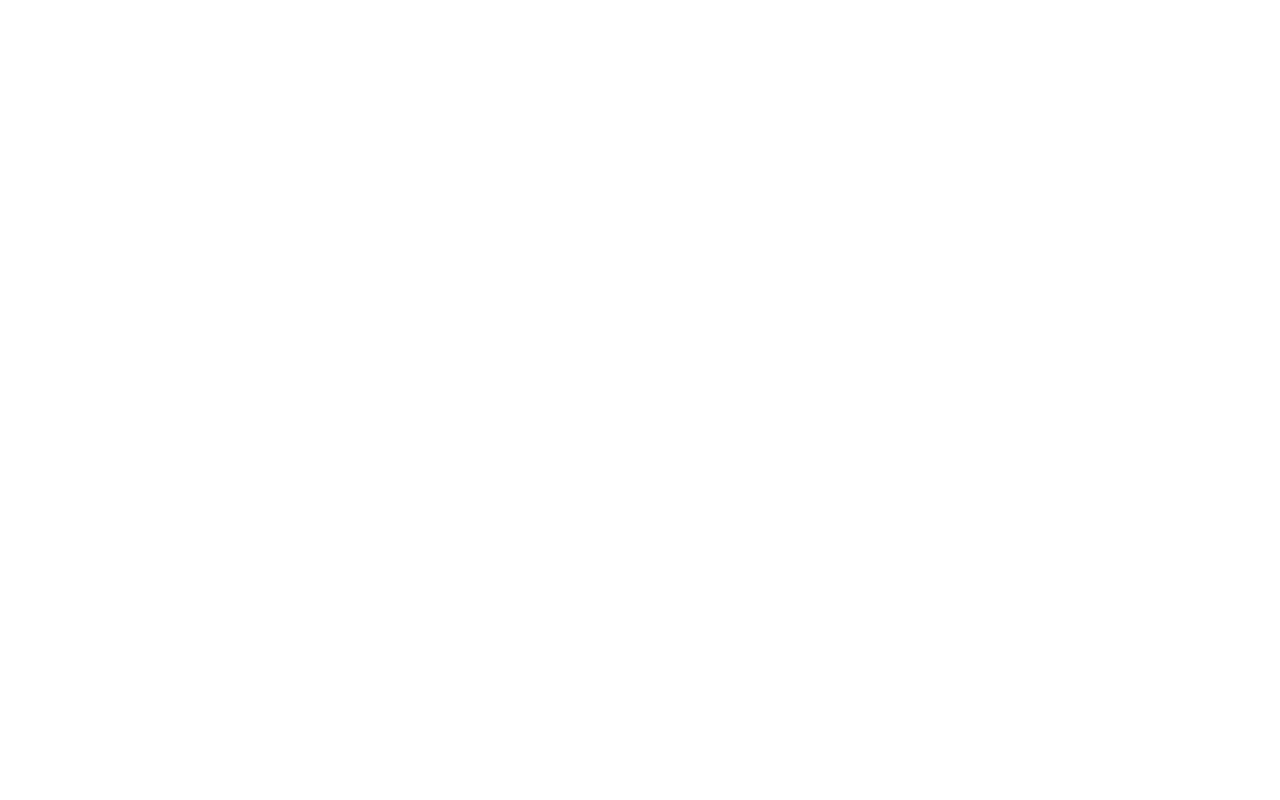
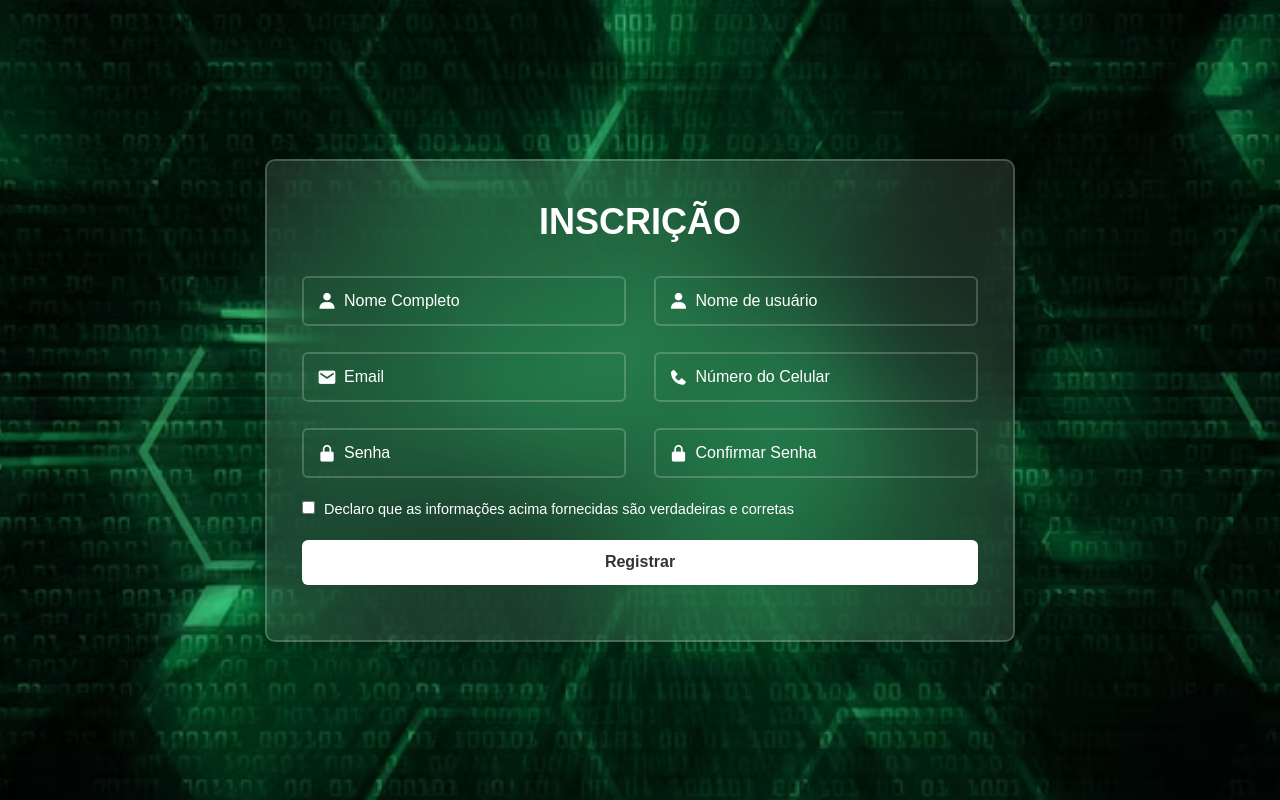
Before and after one commit to inacioLenz13/ProjectDua, a plain HTML site: page Inscreva-se/ins.html in a window 1280 px wide. Drawn offline with nearby package versions, Linux system fonts and the light colour scheme.

Commit message:
Create Screem

```diff
--- a/Inscreva-se/ins.css
+++ b/Inscreva-se/ins.css
@@ -0,0 +1,96 @@
+*{
+    margin: 0;
+    padding: 0;
+    box-sizing: border-box;
+    font-family: "Poppins", sans-serif;
+}
+
+body{
+    display: flex;
+    justify-content: center;
+    align-items: center;
+    min-height: 100vh;
+    background: url('imgTech/essa.avif ') no-repeat;
+    background-size: cover;
+    background-position: center;
+}
+
+.wrapper{
+    width: 750px;
+    background: rgba(255, 255, 255, .1);
+    border: 2px solid rgba(255, 255, 255, .2);
+    box-shadow: 0 0 10px rgba(0, 0, 0, .2);
+    backdrop-filter: blur(50px);
+    border-radius: 10px;
+    color: #fff;
+    padding: 40px 35px 55px;
+    margin: 0 10px;
+}
+
+.wrapper h1 {
+    font-size: 36px;
+    text-align: center;
+    margin-bottom: 20px;
+}
+
+.wrapper .input-box {
+    display: flex;
+    justify-content: space-between;
+    flex-wrap: wrap;
+}
+
+.input-box .input-field {
+    position:relative;
+    width: 48%;
+    height: 50px;
+    margin: 13px 0;
+}
+
+.input-box .input-field input {
+    width: 100%;
+    height: 100%;
+    background: transparent;
+    border: 2px solid rgba(255, 255, 255, .2);
+    outline: none;
+    font-size: 16px;
+    color: #fff;
+    border-radius: 6px;
+    padding: 15px 15px 15px 40px;
+}
+
+.input-box .input-field input::placeholder {
+    color: #fff;
+}
+
+.input-box .input-field i {
+    position: absolute;
+    left: 15px;
+    top: 50%;
+    transform: translateY(-50%);
+    font-size: 20px;
+}
+
+.wrapper label {
+    display: inline-block;
+    font-size: 14.5px;
+    margin: 10px 0 23px;
+}
+
+.wrapper label input {
+    accent-color: #fff;
+    margin-right: 5px;
+}
+
+.wrapper .btn {
+    width: 100%;
+    height: 45px;
+    background-color: #fff;
+    border: none;
+    outline: none;
+    border-radius: 6px;
+    box-shadow: 0 0 10px rgba(0, 0, 0 .1);
+    cursor: pointer;
+    font-size: 16px;
+    color: #333;
+    font-weight: 600;
+}
--- a/Inscreva-se/ins.html
+++ b/Inscreva-se/ins.html
@@ -0,0 +1,74 @@
+<!DOCTYPE html>
+<html lang="en">
+<head>
+    <meta charset="UTF-8">
+    <meta name="viewport" content="width=device-width, initial-scale=1.0">
+    <title>inscricao</title>
+    <link rel="stylesheet" href="ins.css">
+    <link href='https://unpkg.com/boxicons@2.1.4/css/boxicons.min.css' rel='stylesheet'>
+
+</head>
+
+<body>
+
+    <div class="wrapper">
+        <form action="">
+            <h1>INSCRIÇÃO</h1>
+
+            <div class="input-box">
+                 <div class="input-field">
+                    <input type="text" placeholder="Nome Completo" required>
+                    <i class='bx bxs-user' ></i>
+
+                 </div>
+
+              <div class="input-field">
+                   <input type="text"
+                   placeholder="Nome de usuário" required>
+                   <i class='bx bxs-user' ></i>
+
+                </div>
+             </div>
+
+             <div class="input-box">
+                 <div class="input-field">
+                       <input type="email" placeholder="Email" required>
+                       <i class='bx bxs-envelope' ></i>
+
+                      </div>
+
+                 <div class="input-field">
+                     <input type="Número"
+                     placeholder="Número do Celular" required>
+                     <i class='bx bxs-phone' ></i>
+
+                 </div>
+                 </div>
+
+             <div class="input-box">
+                 <div class="input-field">
+                          <input type="password" placeholder="Senha" required>
+                          <i class='bx bxs-lock-alt' ></i>
+
+                         </div>
+
+                 <div class="input-field">
+                        <input type="Senha"
+                         placeholder="Confirmar Senha" required>
+                        <i class='bx bxs-lock-alt' ></i>
+
+                 </div>
+              </div>
+
+              <label><input type="checkbox"> Declaro que as
+               informações acima fornecidas são verdadeiras e corretas </label>
+
+               <button type="submit" class="btn" >Registrar</button>
+
+        </form>
+    </div>
+
+
+
+</body>
+</html>
--- a/Login/login.css
+++ b/Login/login.css
@@ -1,66 +1,90 @@
-body {
+*{
     margin: 0;
-    font-family: Arial, sans-serif;
-    background: #222;
+    padding: 0;
+    box-sizing: border-box;
+    font-family: "Poppins", sans-serif;
+}
+
+body{
     display: flex;
     justify-content: center;
     align-items: center;
-    height: 100vh;
+    min-height: 100vh;
+    background-color: #333232;
+    ;
+
 }
 
-section.signin {
-    background: #333;
-    border-radius: 8px;
-    padding: 40px;
-    box-shadow: 0 0 20px rgba(0, 0, 0, 0.5);
+.wrapper{
+    width: 460px;
+    background: rgba(255, 255, 255, .1);
+    border: 2px solid rgba(255, 255, 255, .2);
+    box-shadow: 0 0 10px rgba(0, 0, 0, .2);
+    backdrop-filter: blur(50px);
+    border-radius: 10px;
+    color: white;
+    padding: 40px 35px 55px;
+    margin: 0 10px;
 }
 
-section .signin .content .form .imputBox {
-    position: relative;
-    width: 100%;
+.wrapper h1 {
+    font-size: 36px;
+    text-align: center;
     margin-bottom: 20px;
 }
 
-section .signin .content .form .imputBox input {
-    position: relative;
-    width: 100%;
-    background: #444;
-    border: none;
-    outline: none;
-    padding: 15px 10px 7.5px;
-    border-radius: 4px;
-    color: #fff;
-    font-weight: 500;
-    font-size: 1em;
+.wrapper .input-box {
+    display: flex;
+    justify-content: space-between;
+    flex-wrap: wrap;
 }
 
-section .signin .content .form .imputBox i {
-    position: absolute;
-    left: 0;
-    padding: 15px 10px;
-    font-style: normal;
-    color: #aaa;
-    transition: 0.5s;
-    pointer-events: none;
+.input-box .input-field input {
+    width: 100%;
+    height: 80%;
+    background: transparent;
+    border: 2px solid rgba(255, 255, 255, .2);
+    outline: none;
+    font-size: 16px;
+    color: #fff;
+    border-radius: 6px;
+    padding: 15px 15px 15px 60px;
 }
 
-section .signin .content .form .imputBox input:focus ~ i,
-section .signin .content .form .imputBox input:valid ~ i {
-    transform: translate(-7.5px);
-    font-size: 0.8em;
+.input-box .input-field input::placeholder {
     color: #fff;
 }
 
-button {
-    background: #63fd89;
-    color: #333;
-    border: none;
-    padding: 10px 20px;
-    border-radius: 4px;
-    font-size: 1em;
-    cursor: pointer;
+.input-box .input-field {
+    position:relative;
+    width: 100%;
+    height: 60%;
+    margin: 13px 0;
 }
 
-button:hover {
-    background: #5ce380;
+.input-box .input-field i {
+    position: absolute;
+    left: 15px;
+    top: 50%;
+    transform: translateY(-50%);
+    font-size: 20px;
 }
+
+.wrapper label {
+    display: inline-block;
+    font-size: 14.5px;
+    margin: 10px 0 23px;
+}
+
+.wrapper label input {
+    accent-color: #fff;
+    margin-right: 5px;
+}
+
+.wrapper .btn {
+    width: 30%;
+    height: 55px;
+    margin-top: 50px;
+    margin-left: 140px;
+
+}
```
Also changed, not shown: Login/login.html (+27 -20 lines), Inscreva-se/imgTech/essa.avif (added), Registro/regis.css (added), Registro/regis.html (added), Registro/regis.js (added).
